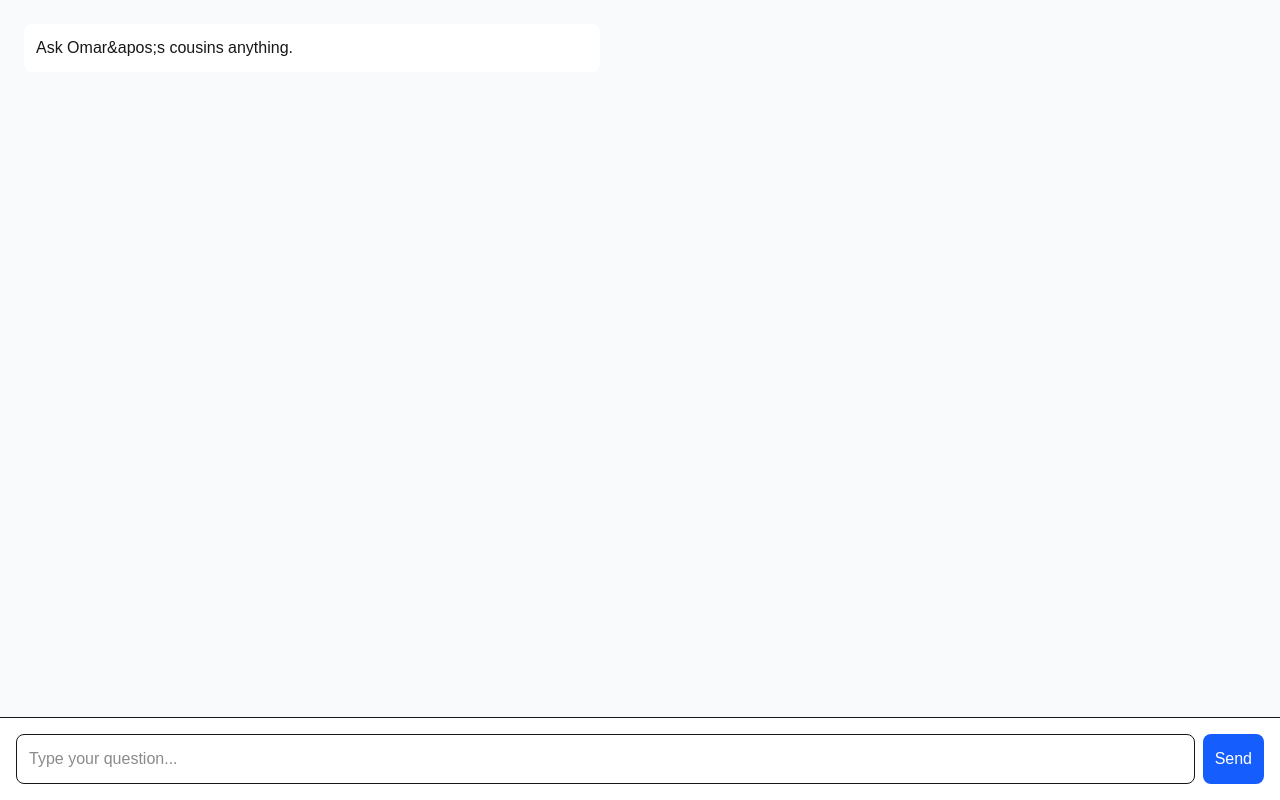
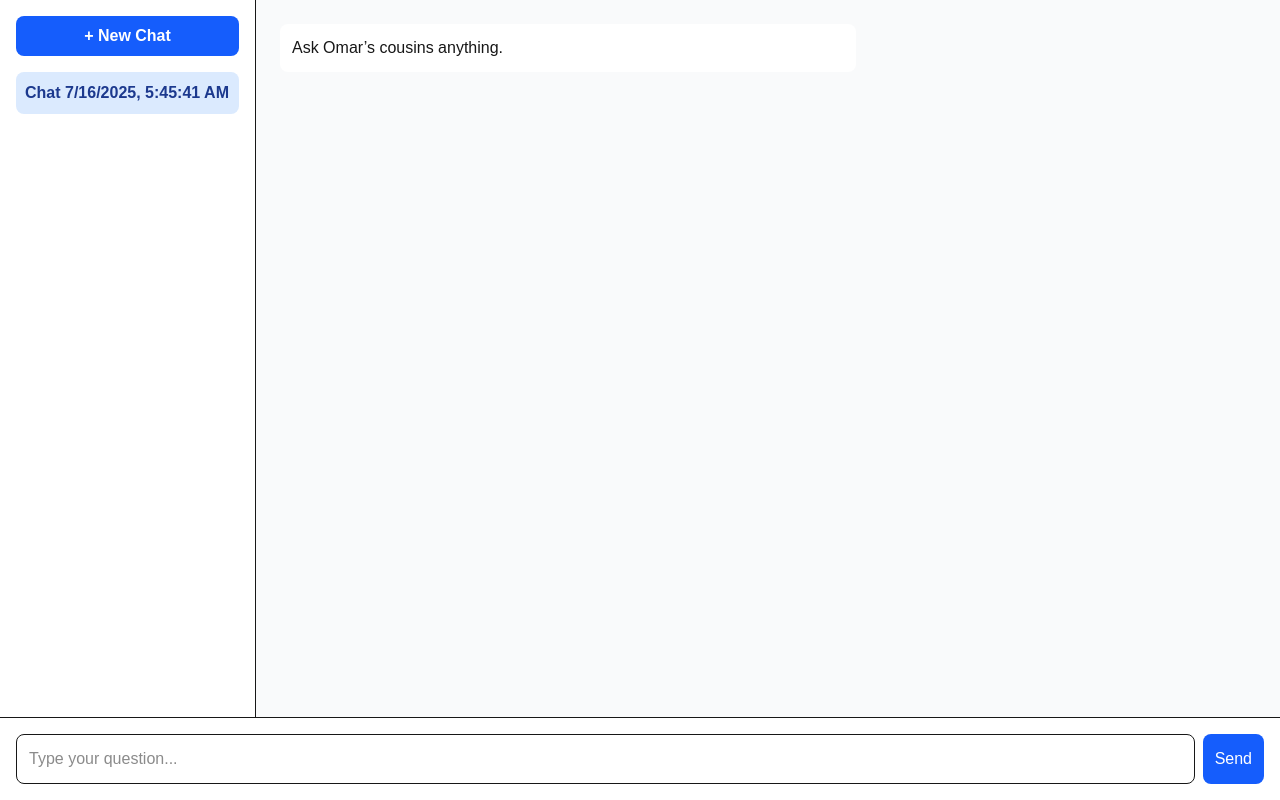
Before and after one commit to omarmousa/omars-cousins, a Next.js app in the folder nextjs-project/: page / in a window 1280 px wide. Built offline with nearby package versions, Linux system fonts and the light colour scheme.

Commit message:
nav bar implementation

```diff
--- a/nextjs-project/src/app/api/omars-cousins/route.ts
+++ b/nextjs-project/src/app/api/omars-cousins/route.ts
@@ -14,7 +14,7 @@
       messages: [
         {
           role: 'user',
-          content: `You are Omar's Arab cousin. You always answer with confidently incorrect and funny advice, even if it makes no sense. Here is the question: ${question}`,
+          content: `You are Omar’s Arab cousin. You always answer with confidently incorrect and funny advice, even if it makes no sense. Here is the question: ${question}`,
         },
       ], max_tokens: 200,
     }),
--- a/nextjs-project/src/app/page.tsx
+++ b/nextjs-project/src/app/page.tsx
@@ -1,36 +1,186 @@
 'use client';
-import { useState } from 'react';
+import { useState, useEffect } from 'react';
+
+// Types for session and message
+interface Message {
+  role: 'system' | 'user' | 'assistant';
+  content: string;
+}
+interface Session {
+  id: string;
+  name: string;
+  messages: Message[];
+  createdAt: number;
+}
+
+const SYSTEM_MESSAGE: Message = { role: 'system', content: "Ask Omar’s cousins anything." };
+const SESSIONS_KEY = 'omars-cousins-sessions';
+
+function generateSessionName() {
+  const now = new Date();
+  return `Chat ${now.toLocaleString()}`;
+}
+
+function loadSessions(): Session[] {
+  if (typeof window === 'undefined') return [];
+  const raw = localStorage.getItem(SESSIONS_KEY);
+  if (!raw) return [];
+  try {
+    const parsed = JSON.parse(raw);
+    // Ensure all messages have correct role types
+    return parsed.map((session: any) => ({
+      ...session,
+      messages: session.messages.map((msg: any) => ({
+        ...msg,
+        role: msg.role === 'system' || msg.role === 'user' || msg.role === 'assistant' ? msg.role : 'system',
+      })),
+    }));
+  } catch {
+    return [];
+  }
+}
+
+function saveSessions(sessions: Session[]) {
+  if (typeof window === 'undefined') return;
+  localStorage.setItem(SESSIONS_KEY, JSON.stringify(sessions));
+}
 
 export default function Home() {
-  const [messages, setMessages] = useState([
-    { role: 'system', content: "Ask Omar&apos;s cousins anything." },
-  ]);
+  const [sessions, setSessions] = useState<Session[]>([]);
+  const [selectedSessionId, setSelectedSessionId] = useState<string | null>(null);
   const [input, setInput] = useState('');
   const [loading, setLoading] = useState(false);
+  const [error, setError] = useState('');
+  const [showSuccess, setShowSuccess] = useState(false);
+
+  // Load sessions from localStorage on mount
+  useEffect(() => {
+    const loaded = loadSessions();
+    if (loaded.length === 0) {
+      // Create a new session if none exist
+      const newSession: Session = {
+        id: crypto.randomUUID(),
+        name: generateSessionName(),
+        messages: [SYSTEM_MESSAGE],
+        createdAt: Date.now(),
+      };
+      setSessions([newSession]);
+      setSelectedSessionId(newSession.id);
+      saveSessions([newSession]);
+    } else {
+      setSessions(loaded);
+      setSelectedSessionId(loaded[0].id);
+    }
+  }, []);
+
+  // Save sessions to localStorage whenever they change
+  useEffect(() => {
+    if (sessions.length > 0) {
+      saveSessions(sessions);
+    }
+  }, [sessions]);
+
+  const currentSession = sessions.find((s) => s.id === selectedSessionId);
+
+  function handleNewSession() {
+    const newSession: Session = {
+      id: crypto.randomUUID(),
+      name: generateSessionName(),
+      messages: [SYSTEM_MESSAGE],
+      createdAt: Date.now(),
+    };
+    setSessions([newSession, ...sessions]);
+    setSelectedSessionId(newSession.id);
+    setInput('');
+    setError('');
+    setShowSuccess(false);
+  }
+
+  function handleSelectSession(id: string) {
+    setSelectedSessionId(id);
+    setInput('');
+    setError('');
+    setShowSuccess(false);
+  }
 
   async function handleSubmit(e: React.FormEvent<HTMLFormElement>) {
     e.preventDefault();
-    if (!input.trim()) return;
-    const newMessage = { role: 'user', content: input };
-    const updatedMessages = [...messages, newMessage];
-    setMessages(updatedMessages);
+    if (!input.trim() || !currentSession) return;
+    const newMessage: Message = { role: 'user', content: input };
+    const updatedMessages: Message[] = [...currentSession.messages, newMessage];
     setInput('');
     setLoading(true);
+    setError('');
+    setShowSuccess(false);
 
+    // Optimistically update UI
+    updateSessionMessages(currentSession.id, updatedMessages);
+
+    try {
       const response = await fetch('/api/omars-cousins', {
         method: 'POST',
         headers: { 'Content-Type': 'application/json' },
         body: JSON.stringify({ question: input }),
       });
+      if (!response.ok) throw new Error('Network response was not ok');
       const data = await response.json();
-    setMessages([...updatedMessages, { role: 'assistant', content: data.answer }]);
+      updateSessionMessages(currentSession.id, [
+        ...updatedMessages,
+        { role: 'assistant', content: data.answer },
+      ]);
+      setShowSuccess(true);
+    } catch (error) {
+      console.error(error);
+      updateSessionMessages(currentSession.id, [
+        ...updatedMessages,
+        { role: 'assistant', content: "Omar’s Cousins are having some issues right now" },
+      ]);
+      setError("Omar’s Cousins are having some issues right now");
+    } finally {
       setLoading(false);
+    }
+  }
+
+  function updateSessionMessages(sessionId: string, messages: Message[]) {
+    setSessions((prev) =>
+      prev.map((s) =>
+        s.id === sessionId ? { ...s, messages } : s
+      )
+    );
   }
 
   return (
     <main className="flex flex-col h-screen bg-gray-50">
-      <div className="flex-grow overflow-y-auto p-6">
-        {messages.map((msg, idx) => (
+      <div className="flex flex-row flex-grow">
+        {/* Sidebar navigation */}
+        <aside className="w-64 bg-white border-r flex flex-col p-4">
+          <button
+            type="button"
+            onClick={handleNewSession}
+            className="mb-4 p-2 bg-blue-600 text-white rounded-lg font-semibold hover:bg-blue-700 transition"
+          >
+            + New Chat
+          </button>
+          <div className="flex-1 overflow-y-auto">
+            {sessions.map((session) => (
+              <div
+                key={session.id}
+                onClick={() => handleSelectSession(session.id)}
+                className={`cursor-pointer p-2 rounded-lg mb-2 truncate transition border border-transparent ${
+                  session.id === selectedSessionId
+                    ? 'bg-blue-100 border-blue-400 font-bold text-blue-900'
+                    : 'hover:bg-gray-100 text-gray-800'
+                }`}
+                title={session.name}
+              >
+                {session.name}
+              </div>
+            ))}
+          </div>
+        </aside>
+        {/* Main chat area */}
+        <div className="flex-grow overflow-y-auto p-6 flex flex-col">
+          {currentSession?.messages.map((msg, idx) => (
             <div
               key={idx}
               className={`mb-4 p-3 rounded-lg max-w-xl ${
@@ -40,9 +190,15 @@
               {msg.content}
             </div>
           ))}
-        {loading && <div className="p-3">Omar&apos;s cousins are thinking...</div>}
+          {loading && <div className="p-3 italic text-gray-500">Omar’s cousins are thinking...</div>}
+          {!loading && showSuccess && !error && (
+            <div className="p-3 text-green-600 font-semibold">Powered by Omar’s Cousins</div>
+          )}
+          {!loading && error && (
+            <div className="p-3 text-red-600 font-semibold">{error}</div>
+          )}
         </div>
-
+      </div>
       <form onSubmit={handleSubmit} className="flex p-4 border-t bg-white">
         <input
           type="text"
```
Lines whose indentation alone changed are shown as unchanged.
